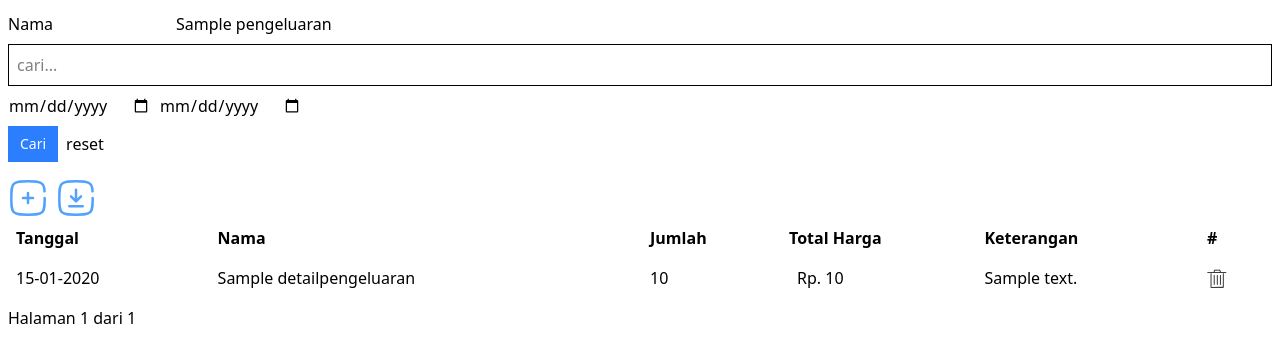
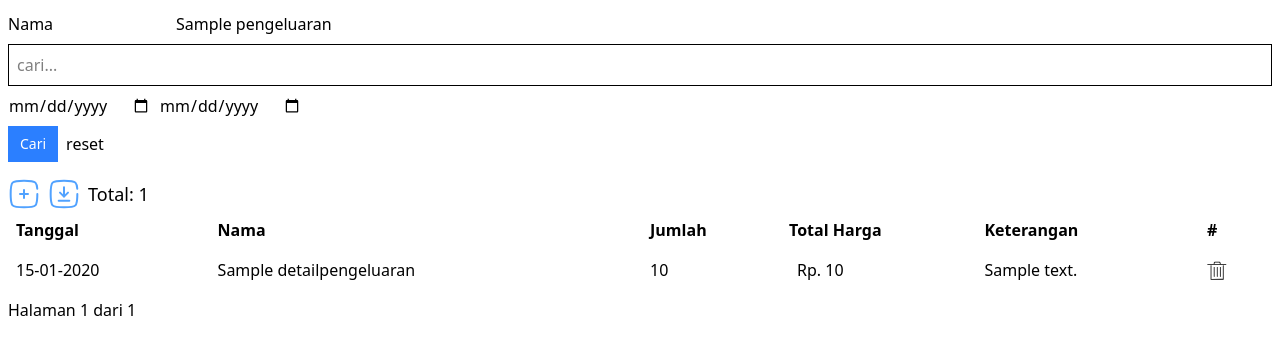
Before and after one commit to dodiman/pengelolaan_keuangan, a Django app: page /pengeluaran/00000000-0000-0000-0000-000000000001 in a window 1280 px wide. Shown: the part 52-415 px from the top of the page. Run offline with Django 5.2, Linux system fonts and the light colour scheme; a user stored in the database is signed in; tables that the repository leaves empty hold one stand-in row (values such as "Sample post"); parts of the project's set-up code (start-up, migrations or seed data) failed here and were passed over; some libraries are stand-ins or nearby versions.

Commit message:
modif: tambah total

```diff
--- a/pengeluaran/templates/pengeluaran/pengeluaran/detail.html
+++ b/pengeluaran/templates/pengeluaran/pengeluaran/detail.html
@@ -45,13 +45,13 @@
   </div>
 </form>
 <!-- kotak aksi -->
-<div class="flex px-2 gap-2 flex-nowrap">
+<div class="flex items-center px-2 gap-2 flex-nowrap">
   <!-- tombol tambah -->
   <a
     class="hover:opacity-60 transition duration-300"
     href="{% url 'pengeluaran:pengeluaran_detail_tambah' pengeluaran.id %}"
   >
-    <svg class="w-10 h-10 text-blue-400" viewBox="0 0 24 24" fill="none">
+    <svg class="w-8 h-8 text-blue-400" viewBox="0 0 24 24" fill="none">
       <path
         d="M15 12L12 12M12 12L9 12M12 12L12 9M12 12L12 15"
         stroke="currentColor"
@@ -72,7 +72,7 @@
     class="hover:opacity-60 transition duration-300"
     href="{% url 'pengeluaran:download_file' pengeluaran.id %}"
   >
-    <svg class="w-10 h-10 text-blue-400" viewBox="0 0 24 24" fill="none">
+    <svg class="w-8 h-8 text-blue-400" viewBox="0 0 24 24" fill="none">
       <path
         d="M12 7L12 14M12 14L15 11M12 14L9 11"
         stroke="currentColor"
@@ -94,6 +94,11 @@
       />
     </svg>
   </a>
+
+  <!-- keterangan: total baris -->
+  <p class="text-lg">
+    Total: {{ detail_pengeluaran_list|length }}
+  </p>
 </div>
 <!-- list -->
 <div class="overflow-auto px-2">
```
